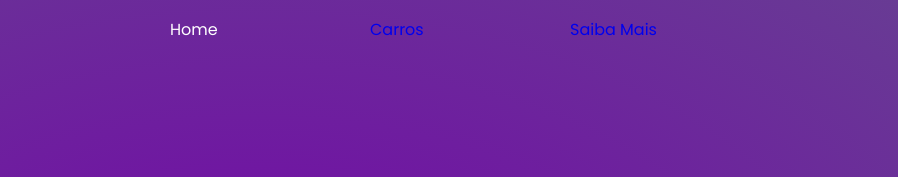
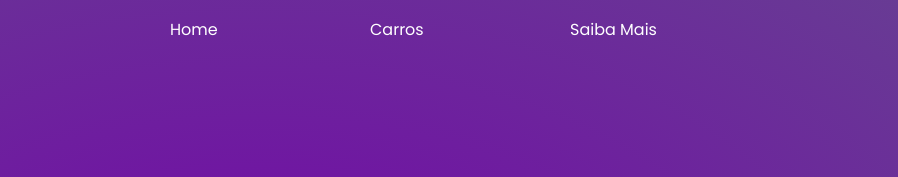
Before and after one commit to gustavomonteiro596/Carro, a plain HTML site: page index.html in a window 1280 px wide. Shown: the top 177 px of the page, 382-1280 px from the left. Drawn offline with nearby package versions, Linux system fonts and the light colour scheme.

Commit message:
alteração-na-cor

```diff
--- a/style.css
+++ b/style.css
@@ -37,6 +37,9 @@ header {
             display: grid;
             grid-template-columns: repeat(3 ,200px ) ;
 
+        }
+        & a {
+            color: #fff;
         }
     }
 }
```
